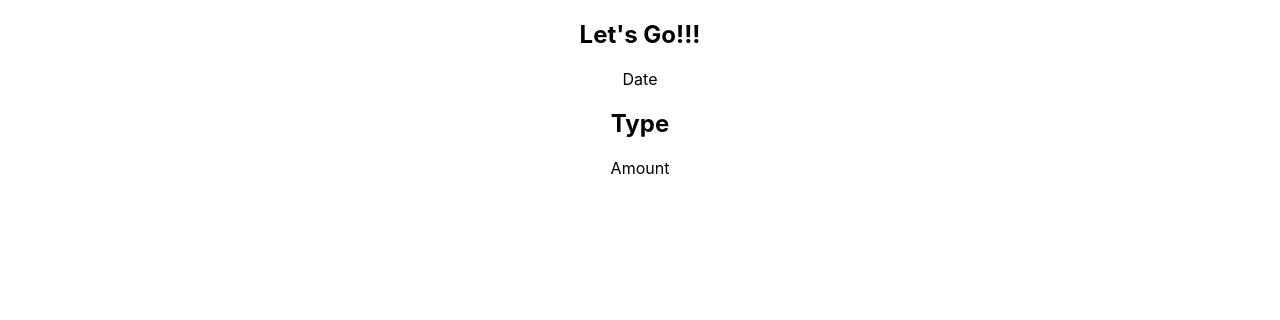
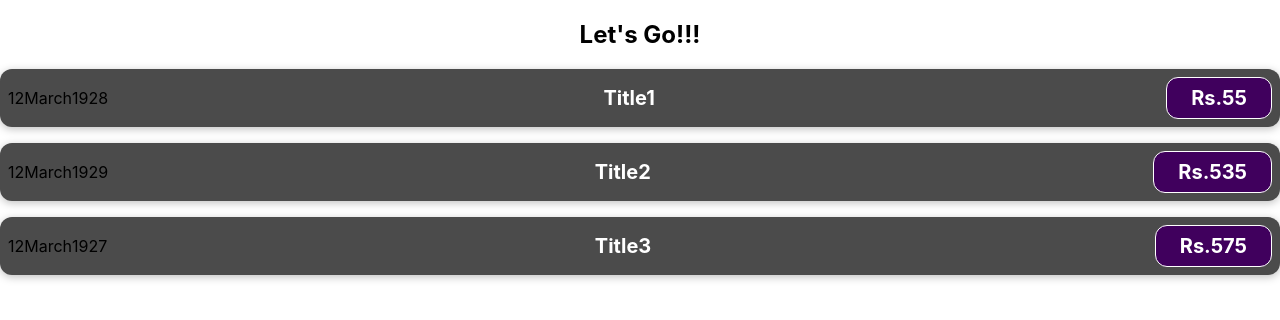
Before and after one commit to gopsey/my-react-learn, a React (Create React App) app: page / in a window 1280 px wide. Shown: the top 320 px of the page. Built offline with nearby package versions, Linux system fonts and the light colour scheme.

Commit message:
splitted components and used map to load recurring elements

```diff
--- a/src/App.js
+++ b/src/App.js
@@ -4,10 +4,18 @@ import './App.css';
 import ExpenseItem from './components/ExpenseItem';
 
 function App() {
+  const expenses = [
+    { expenseDate: new Date(28, 2, 12), expenseTitle: 'Title1', expenseAmount: 55 },
+    { expenseDate: new Date(29, 2, 12), expenseTitle: 'Title2', expenseAmount: 535 },
+    { expenseDate: new Date(27, 2, 12), expenseTitle: 'Title3', expenseAmount: 575 }
+  ];
+
   return (
     <div className="App">
       <h2>Let's Go!!!</h2>
-      <ExpenseItem></ExpenseItem>
+      {
+        expenses.map(ele => <ExpenseItem expenses={ele} />)
+      }
     </div>
   );
 }
--- /dev/null
+++ b/src/components/ExpenseDate.js
@@ -0,0 +1,18 @@
+
+function ExpenseDate(props) {
+   const expenses = props?.expenses;
+   const day = expenses?.expenseDate?.toLocaleString('en-US', { day: '2-digit' });
+   const month = expenses?.expenseDate?.toLocaleString('en-US', { month: 'long' });
+   const year = expenses?.expenseDate?.getFullYear();
+
+   return (
+      <>
+         <div>{day}</div>
+         <div>{month}</div>
+         <div>{year}</div>
+      </>
+   );
+
+}
+
+export default ExpenseDate;
--- /dev/null
+++ b/src/components/ExpenseItem.css
@@ -0,0 +1,56 @@
+.expense-item {
+   display: flex;
+   justify-content: space-between;
+   align-items: center;
+   box-shadow: 0 2px 8px rgba(0, 0, 0, 0.25);
+   padding: 0.5rem;
+   margin: 1rem 0;
+   border-radius: 12px;
+   background-color: #4b4b4b;
+}
+
+.expense-item__description {
+   display: flex;
+   flex-direction: column;
+   gap: 1rem;
+   align-items: flex-end;
+   flex-flow: column-reverse;
+   justify-content: flex-start;
+   flex: 1;
+}
+
+.expense-item h2 {
+   color: #3a3a3a;
+   font-size: 1rem;
+   flex: 1;
+   margin: 0 1rem;
+   color: white;
+}
+
+.expense-item__price {
+   font-size: 1rem;
+   font-weight: bold;
+   color: white;
+   background-color: #40005d;
+   border: 1px solid white;
+   padding: 0.5rem;
+   border-radius: 12px;
+}
+
+@media (min-width: 580px) {
+   .expense-item__description {
+      flex-direction: row;
+      align-items: center;
+      justify-content: flex-start;
+      flex: 1;
+   }
+
+   .expense-item__description h2 {
+      font-size: 1.25rem;
+   }
+
+   .expense-item__price {
+      font-size: 1.25rem;
+      padding: 0.5rem 1.5rem;
+   }
+}
--- a/src/components/ExpenseItem.js
+++ b/src/components/ExpenseItem.js
@@ -1,11 +1,20 @@
-function ExpenseItem() {
-   return (<>
-      <div>Date</div>
-      <div>
-         <h2>Type</h2>
-         <div>Amount</div>
-      </div>
-   </>);
+import "./ExpenseItem.css";
+
+import ExpenseDate from "./ExpenseDate";
+
+function ExpenseItem(props) {
+   const expenses = props.expenses;
+   return (
+      <>
+         <div className="expense-item">
+            <ExpenseDate expenses={expenses} />
+            <div className="expense-item__description">
+               <h2>{expenses?.expenseTitle}</h2>
+               <div className="expense-item__price">Rs.{expenses?.expenseAmount}</div>
+            </div>
+         </div>
+      </>
+   );
 }
 
 export default ExpenseItem;
```
